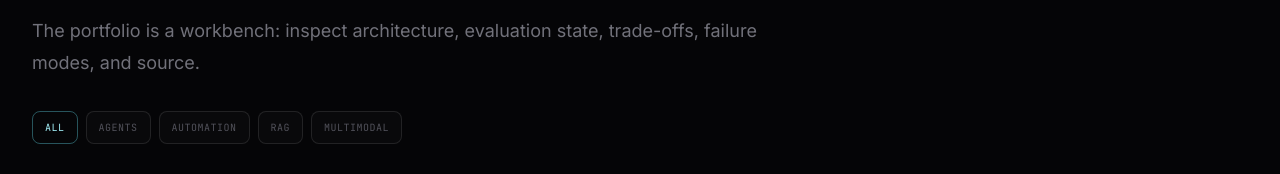
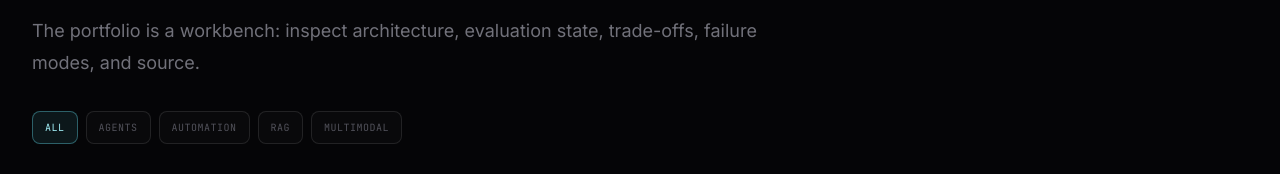
Before and after one commit to adityapurohit01/my_portfolio, a Next.js app: page / in a window 1280 px wide. Shown: the part 1123-1297 px from the top of the page. Built offline with nearby package versions, Linux system fonts and the light colour scheme.

Commit message:
Fix Tailwind opacity utility

```diff
--- a/src/components/Projects.tsx
+++ b/src/components/Projects.tsx
@@ -33,7 +33,7 @@ export default function Projects() {
             type="button"
             onClick={() => setFilter(item)}
             className={filter === item
-              ? "rounded-lg border border-cyan-300/35 bg-cyan-300/8 px-3 py-2 font-mono text-[10px] uppercase tracking-wider text-cyan-200"
+              ? "rounded-lg border border-cyan-300/35 bg-cyan-300/[0.08] px-3 py-2 font-mono text-[10px] uppercase tracking-wider text-cyan-200"
               : "rounded-lg border border-white/10 bg-white/[0.02] px-3 py-2 font-mono text-[10px] uppercase tracking-wider text-zinc-600 transition hover:border-white/20 hover:text-zinc-300"}
           >
             {item}
```
